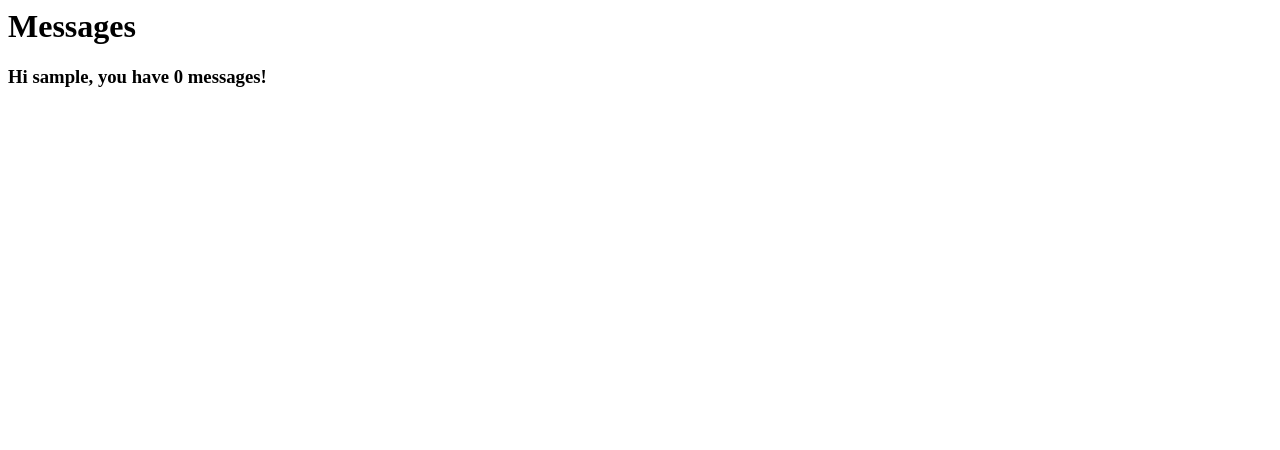
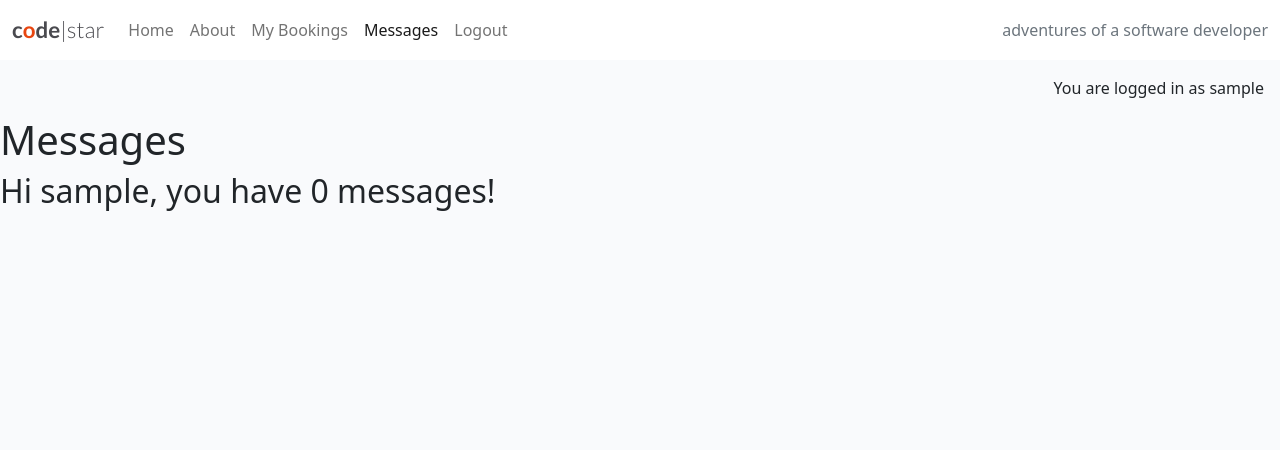
Before and after one commit to alphabetjim/django-blog, a Django app: page /messaging/ in a window 1280 px wide. Shown: the top 450 px of the page. Run offline with Django 4.2, Linux system fonts and the light colour scheme; the visitor is signed in with stand-in values (Sample User, id 1); data that the repository does not hold is empty.

Commit message:
Include message_list within website base template

```diff
--- a/messaging/templates/messaging/message_list.html
+++ b/messaging/templates/messaging/message_list.html
@@ -1,7 +1,11 @@
+{% extends 'base.html' %} {% block content %}
+{% with n_messages=messages|length %}
+
 <h1>Messages</h1>
 {% url 'message_detail' as message_detail %}
 
-<h3>Hi {{ user}}, you have {{ messages|length}} messages!</h3>
+<h2>Hi {{ user}}, you have {% if n_messages == '0' %}no{% else %}{{ n_messages}} messages!{% endif %}</h2>
+<h3></h3>
 
 {% for message in messages %}
     <div class="message">
@@ -10,3 +14,7 @@
         </a>
     </div>
 {% endfor %}
+
+{% endwith %}
+
+{% endblock content %}
--- a/templates/base.html
+++ b/templates/base.html
@@ -6,6 +6,7 @@
 {% url 'account_signup' as signup_url %}
 {% url 'account_logout' as logout_url %}
 {% url 'booking' as booking_url %}
+{% url 'messages' as messaging_url %}
 
 <!DOCTYPE html>
 <html class="h-100" lang="en">
@@ -55,6 +56,9 @@
                     {% if user.is_authenticated %}
                     <li class="nav-item">
                         <a class="nav-link {% if request.path == booking_url %}active" aria-current="page{% endif %}" href="{% url 'booking' %}">My Bookings</a>
+                    </li>
+                    <li class="nav-item">
+                        <a class="nav-link {% if request.path == messaging_url %}active" aria-current="page{% endif %}" href="{% url 'messages' %}">Messages</a>
                     </li>
                     <li class="nav-item">
                         <a class="nav-link {% if request.path == logout_url %}active" aria-current="page{% endif %}" href="{% url 'account_logout' %}">Logout</a>
```
